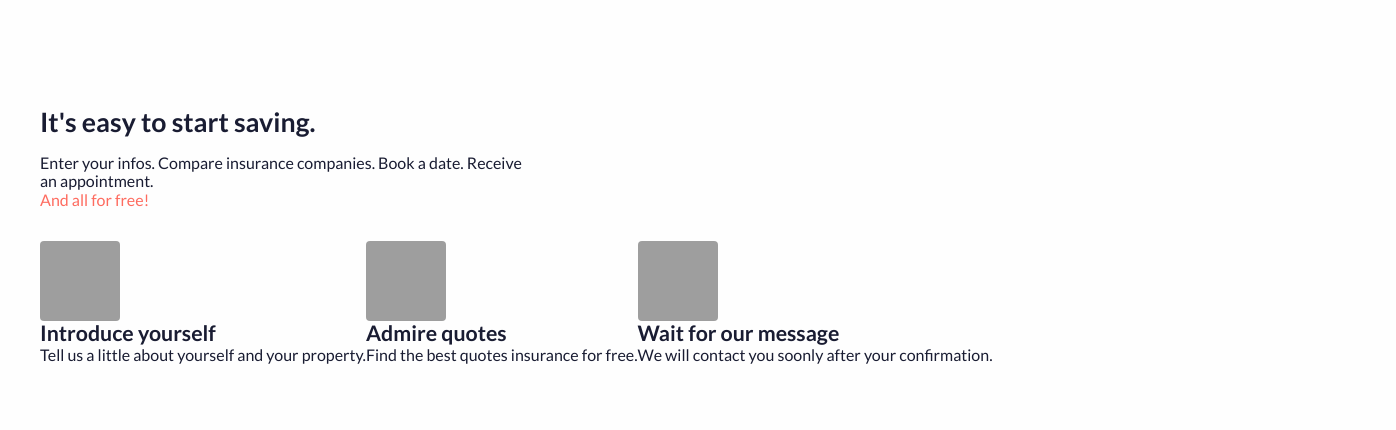
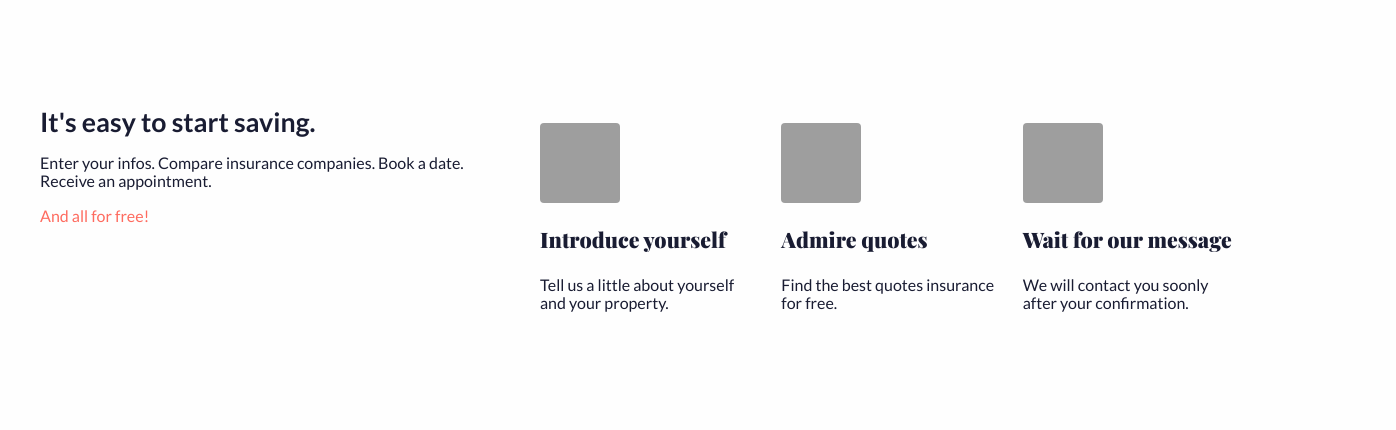
Before and after one commit to pbonnin-kiv/scss-grid, a website: page frontend/public/index.html in a window 1280 px wide. Shown: the part 1675-2105 px from the top of the page, 1396 px wide, since content can reach past the window. Drawn offline with nearby package versions, Linux system fonts and the light colour scheme; grey boxes are pictures that could not be loaded.

Commit message:
Implement design

```diff
--- a/frontend/public/index.html
+++ b/frontend/public/index.html
@@ -2,7 +2,7 @@
 <html lang="fr">
 
 <head>
-  <meta name="viewport" content="width=device-width, initial-scale=1.0">
+  <meta name="viewport" content="width=device-width, initial-scale=1.0, user-scalable=0">
   <link rel="preconnect" href="https://fonts.gstatic.com">
   <link rel="preconnect" href="https://fonts.gstatic.com">
   <link
@@ -212,16 +212,16 @@
   </section>
 
 
-  <section class="main-reinsure ui-grid">
-    <div class="from-5">
+  <section class="reinsure ui-grid">
+    <div class="reinsure-title from-12 m-5">
       <h3>It's easy to start saving.</h3>
       <p>Enter your infos. Compare insurance companies.
         Book a date. Receive an appointment.<br />
-        <span class="ui-color--primary">And all for free!</span>
       </p>
+      <p class="ui-color--primary">And all for free!</p>
     </div>
-    <div>
-      <ul class="ui-grid">
+    <div class="ui-grid-item from-12 m-7">
+      <ul class="reinsure-items ui-grid from-4">
         <li>
           <img src="https://picsum.photos/80?20" />
           <h5>Introduce yourself</h5>
@@ -244,7 +244,7 @@
 
   <section class="main-engage ui-grid">
     <img class="from-5" src="https://picsum.photos/500?30" />
-    <form class="comparator">
+    <form class="comparator from-7">
       <h3>Compare quotes for now.</h3>
       <div class="comparator-fields ui-grid">
         <label>
--- a/frontend/src/scss/style.scss
+++ b/frontend/src/scss/style.scss
@@ -196,6 +196,34 @@ h1{
 }
 
 
+// Reinsure
+.reinsure{
+  &-title{
+    padding-right: 3rem;
+  }
+  &-items{
+    flex-wrap:nowrap;
+    @extend .ui-mrg-cnt--h;
+
+    > li{
+      display:flex;
+      flex-direction: column;
+      justify-content: start;
+      align-items:flex-start;
+      @extend .ui-mrg-cnt--v;
+
+      h5{
+        font-family: $ff-titles;
+      }
+
+      img{
+        max-width:100%;
+        width:auto;
+      }
+    }
+  }
+}
+
 
 
 *[class ^= card]{
```
Also changed, not shown: frontend/public/css/style.css.
